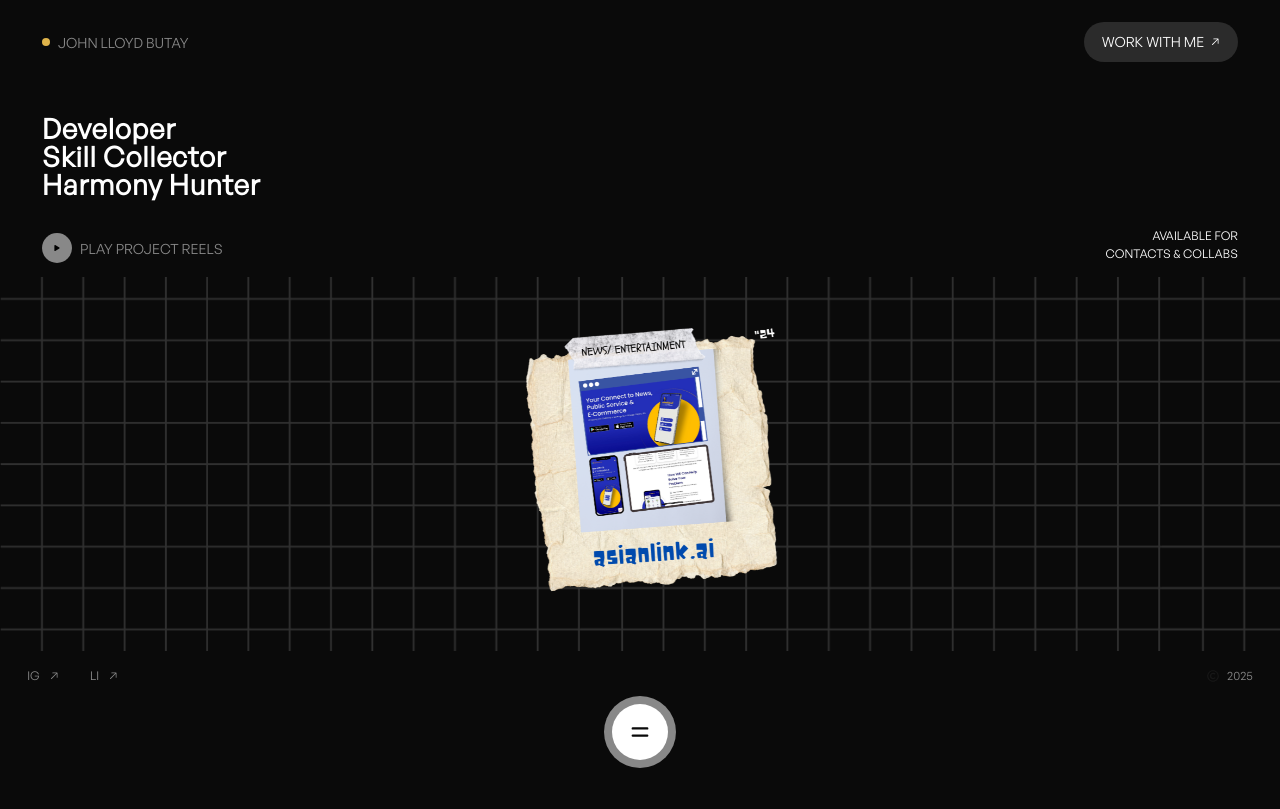
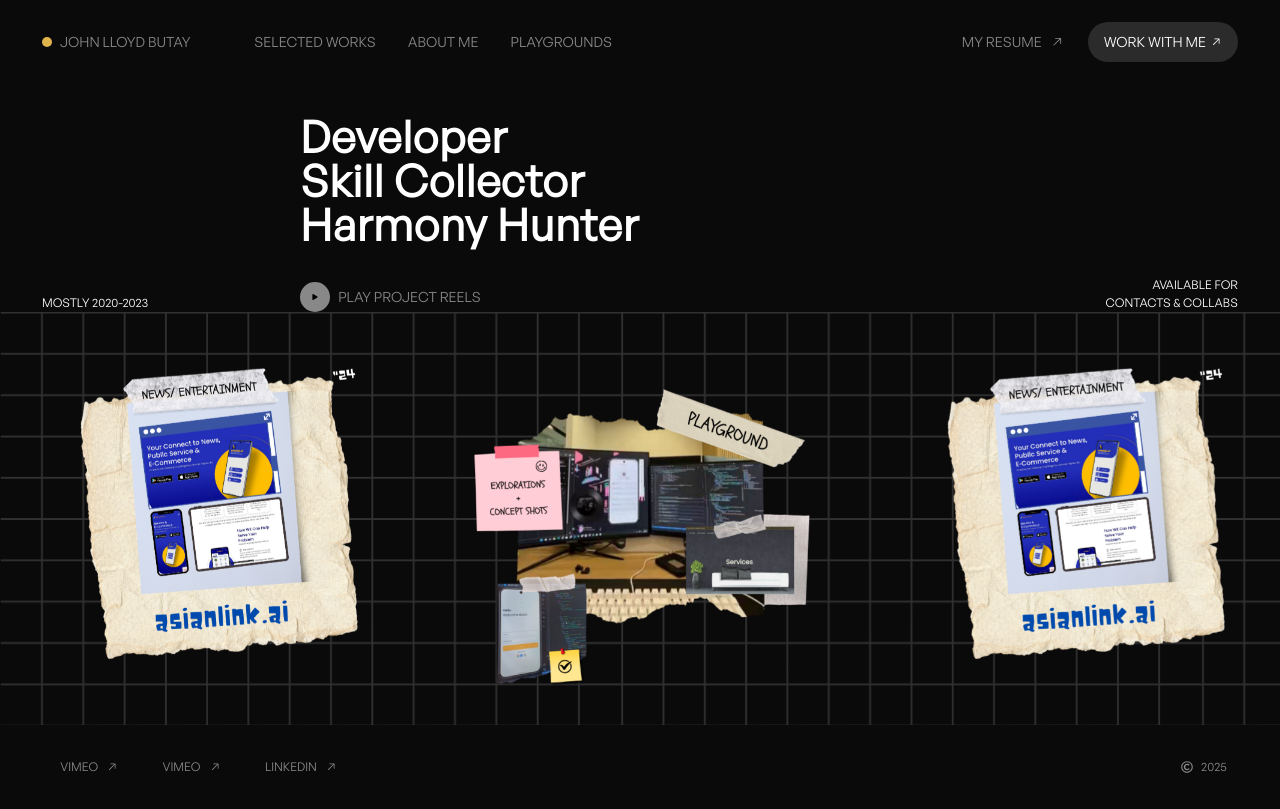
Before and after one commit to lloydbutay123/next-portfolio, a Next.js app: page / in a window 1280 px wide. Built offline with nearby package versions, Linux system fonts and the light colour scheme.

Commit message:
Large scrren for Home and Projects Page

```diff
--- a/src/app/page.js
+++ b/src/app/page.js
@@ -4,112 +4,146 @@ import Header from "@/components/layout/Header";
 import Image from "next/image";
 import { FaPlay, FaRegCopyright } from "react-icons/fa";
 import { GoArrowUpRight } from "react-icons/go";
-import {Swiper, SwiperSlide} from "swiper/react";
-import 'swiper/css';
+import { Swiper, SwiperSlide } from "swiper/react";
+import "swiper/css";
 import { Autoplay } from "swiper/modules";
 import ModalButton from "@/components/common/ModalButton";
 import Link from "next/link";
 
 export default function Home() {
   return (
-    <div className="relative flex flex-col justify-between min-h-full md:h-full">
+    <div className="relative flex flex-col h-screen">
+      {/* Header */}
+      <div className="flex-none">
         <Header />
-      <div className="flex flex-col h-full">
+      </div>
+
       {/* Top Text Section */}
-        <div className="w-full md:flex md:px-[42px] md:mt-[30.920px] justify-between">
-          <div className="mt-7 md:mt-0 px-4 md:px-0 md:w-[478px]">
-            <h1 className="font-bold text-[42px] md:text-[27.83px] text-white leading-[1em] tracking-[.1vh]">Developer</h1>
-            <h1 className="font-bold text-[42px] md:text-[27.83px] text-white leading-[1em] tracking-[.1vh]">Skill Collector</h1>
-            <h1 className="font-bold text-[42px] md:text-[27.83px] text-white leading-[1em] tracking-[.1vh]">Harmony Hunter</h1>
+      <div className="flex-none w-full md:flex md:px-[42px] md:mt-[30.92px] lg:gap-[4em] justify-between">
+        <div className="hidden lg:flex w-[20%] items-end text-[12px] text-[#ffffff] uppercase">
+          Mostly 2020-2023
+        </div>
+        <div className="mt-7 md:mt-0 px-4 md:px-0 md:w-[478px] lg:w-[60%]">
+          <h1 className="font-bold text-[42px] md:text-[27.83px] lg:text-[5.5vh] text-white leading-[1em] tracking-[.1vh]">
+            Developer
+          </h1>
+          <h1 className="font-bold text-[42px] md:text-[27.83px] lg:text-[5.5vh] text-white leading-[1em] tracking-[.1vh]">
+            Skill Collector
+          </h1>
+          <h1 className="font-bold text-[42px] md:text-[27.83px] lg:text-[5.5vh] text-white leading-[1em] tracking-[.1vh]">
+            Harmony Hunter
+          </h1>
 
           <div className="flex items-center mt-5 md:mt-[35px] space-x-2">
             <button className="w-[30px] h-[30px] flex items-center justify-center rounded-full bg-[#888888] text-black">
-                <FaPlay className="w-[6px] h-[6px] text-black" fill="currentColor" />
+              <FaPlay className="w-[6px] h-[6px]" />
             </button>
-              <p className="uppercase text-[12px] md:text-[14px] text-[#888888]">Play Project Reels</p>
+            <p className="uppercase text-[12px] md:text-[14px] text-[#888888]">
+              Play Project Reels
+            </p>
           </div>
         </div>
-          <div className="hidden md:flex justify-end items-end text-[12px] text-white text-end uppercase w-[150px]">
+        <div className="hidden md:flex justify-end items-end text-[12px] text-white text-end uppercase w-[150px] lg:w-[30%]">
           available for <br /> contacts & collabs
         </div>
       </div>
 
-        {/* Swiper Section */}
-        <div className="relative w-full flex mt-[14px] h-full ">
+      {/* Swiper Section (flex-1 to take remaining height) */}
+      <div className="flex flex-col flex-1">
+        <div className="flex-1 relative w-full lg:gap-[2vw]">
           <Image
             src="/images/grid.png"
             alt=""
-            width={800}
-            height={0}
-            className="absolute w-full h-full object-cover"
+            fill
+            className="absolute object-cover"
           />
           <Swiper
             spaceBetween={20}
             slidesPerView={1}
+            breakpoints={{
+              1024: {
+                slidesPerView: 3,
+              },
+            }}
             loop={true}
             grabCursor={true}
             autoplay={{
               delay: 6000,
               disableOnInteraction: false,
             }}
-            modules={[ Autoplay ]}
-            className="w-full"
+            modules={[Autoplay]}
+            className="w-full h-full"
           >
-            <SwiperSlide className="w-full flex justify-center">
-              <div className="flex w-full justify-center">
+            <SwiperSlide className="flex items-center justify-center h-full">
               <Image
                 src="/images/asianlink.png"
                 alt="Slide 1"
                 width={800}
                 height={0}
-                  className="w-full md:w-[374px] h-auto object-contain"
+                className="w-full h-full object-contain"
               />
-              </div>
             </SwiperSlide>
-            <SwiperSlide className="w-full flex justify-center">
-              <div className="flex w-full justify-center">
+            <SwiperSlide className="flex items-center justify-center h-full">
               <Image
                 src="/images/playful.png"
-                  alt="Slide 1"
+                alt="Slide 2"
                 width={800}
                 height={0}
-                  className="w-full md:w-[374px] h-auto object-contain"
+                className="w-full h-full object-contain"
               />
-              </div>
+            </SwiperSlide>
+            <SwiperSlide className="flex items-center justify-center h-full">
+              <Image
+                src="/images/asianlink.png"
+                alt="Slide 3"
+                width={800}
+                height={0}
+                className="w-full h-full object-contain"
+              />
             </SwiperSlide>
           </Swiper>
         </div>
-
-        <div className="fixed z-10 w-full flex justify-center bottom-[4%]">
-          <ModalButton />
-        </div>
-
         {/* Bottom Section */}
-        <div className="flex justify-between px-4 w-full h-[48.92px]">
-          <div className="flex space-x-2">
-            <Link
+        <div className="flex justify-between items-center px-[14px] lg:px-[42px] w-full h-[51.92px] lg:h-[84px] flex-none">
+          <div className="flex gap-2">
+            <a
               href="https://www.instagram.com/lloydpuji/"
               target="_blank"
-              className="flex items-center w-full space-x-2 px-[11.2px] py-[7px]"
+              className="flex items-center space-x-2 px-[11.2px] lg:px-[18.2px] uppercase"
             >
-              <p className="text-[12px] text-[#888888]">IG</p>
+              <p className="text-[12px] text-[#888888] lg:hidden">IG</p>
+              <p className="text-[12px] text-[#888888] hidden lg:block">Vimeo</p>
               <GoArrowUpRight className="w-[12px] h-[12px] text-[#888888]" />
-            </Link>
-            <Link
-              href="https://www.linkedin.com/in/john-lloyd-butay-a7675917b/?utm_source=share&utm_campaign=share_via&utm_content=profile&utm_medium=android_app"
+            </a>
+            <a
+              href="https://www.linkedin.com/in/john-lloyd-butay-a7675917b/"
               target="_blank"
-              className="flex items-center w-full space-x-2 px-[11.2px] py-[7px]"
+              className="flex items-center space-x-2 px-[11.2px] lg:px-[18.2px] uppercase"
             >
-              <p className="text-[12px] text-[#888888]">LI</p>
+              <p className="text-[12px] text-[#888888] lg:hidden">IG</p>
+              <p className="text-[12px] text-[#888888] hidden lg:block">Vimeo</p>
               <GoArrowUpRight className="w-[12px] h-[12px] text-[#888888]" />
-            </Link>
+            </a>
+            <a
+              href="https://www.linkedin.com/in/john-lloyd-butay-a7675917b/"
+              target="_blank"
+              className="hidden lg:flex items-center space-x-2 px-[11.2px] lg:px-[18.2px] uppercase"
+            >
+              <p className="text-[12px] text-[#888888]">Linkedin</p>
+              <GoArrowUpRight className="w-[12px] h-[12px] text-[#888888]" />
+            </a>
           </div>
           <div className="flex items-center space-x-2 px-[11.2px] py-[7px]">
-            <FaRegCopyright className="w-[12px] h-[12px] text-[#888888" />
+            <FaRegCopyright className="w-[12px] h-[12px] text-[#888888]" />
             <p className="text-[12px] text-[#888888]">2025</p>
           </div>
         </div>
       </div>
+
+      {/* Floating button for mobile */}
+      <div className="fixed z-10 w-full flex justify-center bottom-[4%] lg:hidden">
+        <ModalButton />
+      </div>
     </div>
   );
 }
--- a/src/app/projects/page.js
+++ b/src/app/projects/page.js
@@ -11,17 +11,22 @@ export default function Projects() {
         <div className="relative min-h-full bg-white">
             <div className="relative z-10 bg-white pb-[42px]">
                 <Header />
-                <div className="flex flex-col md:flex-row justify-between md:items-end space-y-[1em] md:space-y-0 px-[14px] md:px-[42px] mt-[13.5067px] md:mt-[9.08px]">
-                    <SiFiles className="text-yellow-500 md:order-2" size={70} />
-                    <div className="md:block md:order-1 md:w-[483.07px]">
-                        <h1 className="text-[#090909] font-bold text-[76.8px] leading-[12.8vw] md:leading-[8vw]">Selected</h1>
-                        <h1 className="text-[#090909] font-bold text-[76.8px] leading-[12.8vw] md:leading-[8vw]">works</h1>
+                <div className="flex lg:flex-none flex-col md:flex-row justify-between lg:justify-end md:items-end space-y-[1em] md:space-y-0 px-[14px] md:px-[42px] mt-[13.507px] lg:gap-[4em]">
+                    <div className="hidden lg:flex w-[20%] items-end text-[12px] text-[#ffffff] uppercase">
+                    {/* Mostly 2020-2023 */}
+                    </div>
+                    <div className="md:order-2 lg:flex justify-end lg:w-[30%]">
+                        <SiFiles className="text-yellow-500" size={70} />
+                    </div>
+                    <div className="md:block md:order-1 md:w-[483.07px] lg:w-[60%]">
+                        <h1 className="text-[#090909] font-bold text-[17vw] lg:text-[7vw] lg:leading-[5.6vw] leading-[12.8vw] tracking-[-0.7vw] lg:tracking-[-0.35vw]">Selected</h1>
+                        <h1 className="text-[#090909] font-bold text-[17vw] lg:text-[7vw] lg:leading-[5.6vw] leading-[12.8vw] tracking-[-0.7vw] lg:tracking-[-0.35vw]">works</h1>
                     </div>
                 </div>
 
-                <div className="flex justify-between items-end mt-[52.027px] md:mt-[30.360px] px-[14px] md:px-[42px]">
+                <div className="flex justify-between items-end mt-[52.027px] md:mt-[30.360px] lg:mt-[101.300px] px-[14px] md:px-[42px]">
                     <FaArrowDown className="text-[#898989]" size={44} />
-                    <div className="text-[#090909] text-end w-[266.21px] md:w-[290px] text-[14px] leading-[24px]">
+                    <div className="text-[#090909] text-end w-[266.21px] md:w-[330px] text-[14px] lg:text-[16px] leading-[24px]">
                         Projects spanning full-stack development and product design,
                         along with a Playground section that showcases my explorations
                         into other areas of technology and creative coding.
@@ -39,18 +44,18 @@ export default function Projects() {
                                     width={800}
                                     height={0}
                                     sizes="100%"
-                                    className="w-full md:w-[740px] h-[320px] md:h-auto md:mx-auto object-cover"
+                                    className="w-full h-[320px] md:h-auto md:px-[14px] object-cover"
                                 />
                             </div>
                             <div className="flex justify-between items-start p-[28px] md:mx-[42px] md:px-0">
-                                <div className="hidden md:block w-[102.59px] text-[14px] uppercase">
+                                <div className="hidden md:block w-[102.59px] lg:w-[188px] text-[14px] uppercase">
                                     { project.year }
                                 </div>
                                 <div className="flex-1">
                                     <div className="uppercase text-[#090909] text-[14px]"><strong>{ project.title } </strong> / { project.company }</div>
                                     <div className="mt-[5px] text-[#090909] text-[12px] md:text-[14px]">{ project.type.join(" || ") } , { project.category }</div>
                                 </div>
-                                <div className="md:h-[56px]">
+                                <div className="md:h-[56px] lg:w-[188px]">
                                     <div className="text-[26.6px] md:text-[56px] md:leading-[100%] text-[#090909] text-end">
                                         { index }
                                     </div>
--- a/src/components/layout/Header.js
+++ b/src/components/layout/Header.js
@@ -1,22 +1,29 @@
 import Link from "next/link";
-import { GoArrowUpRight, GoDotFill } from "react-icons/go";
+import { GoArrowUpRight } from "react-icons/go";
 
 export default function Header() {
     return (
-        <div className="flex items-center justify-between px-[14px] md:px-[42px] h-[70px] md:h-[84px]">
-            <div className="flex items-center space-x-[.5em]">
-                <div className="w-[6px] h-[6px] md:w-[8px] md:h-[8px] bg-[#dfb44b] rounded-full" />
-                <p className="text-[#888888] text-[12px] md:text-[14px] uppercase">John Lloyd Butay</p>
+        <div className="flex items-center justify-between px-[14px] md:px-[42px] h-[70px] md:h-[84px] gap-[4em]">
+             <Link href="/" className="flex items-center gap-2 flex-shrink-0">
+                <div className="w-2 h-2 md:w-2.5 md:h-2.5 bg-[#dfb44b] rounded-full" />
+                <span className="text-[#888888] text-xs md:text-sm uppercase">John Lloyd Butay</span>
+            </Link>
+
+            <div className="hidden lg:flex items-center gap-8 flex-1 justify-start">
+                <Link href="/projects" className="text-sm text-[#888888] uppercase">Selected works</Link>
+                <Link href="/about" className="text-sm text-[#888888] uppercase">About me</Link>
+                <Link href="#" className="text-sm text-[#888888] uppercase">Playgrounds</Link>
             </div>
 
-            <Link
-                href="http://calendly.com/johnlloydbutay123/30min"
-                target="_blank"
-                className="flex items-center justify-center h-[40px] text-white uppercase text-[12px] md:text-[14px] leading-none bg-[#2b2b2b] py-[14px] pr-[16.8px] pl-[18.2px] rounded-full"
-            >
-                Work with me
-                <GoArrowUpRight className="w-[12px] h-[12px] ml-[5px]" />
-            </Link>
+             <div className="flex items-center gap-2 flex-shrink-0">
+                <a href="..." className="hidden lg:flex items-center gap-2 px-4 text-sm text-[#888888] uppercase">
+                My resume <GoArrowUpRight className="w-3.5 h-3.5" />
+                </a>
+                <a href="..." target="_blank" rel="noopener noreferrer"
+                className="flex items-center justify-center h-10 text-white uppercase text-xs md:text-sm bg-[#2b2b2b] px-4 rounded-full">
+                Work with me <GoArrowUpRight className="w-3 h-3 ml-1" />
+                </a>
+            </div>
         </div>
     );
 }
```
Lines whose indentation alone changed are shown as unchanged.
